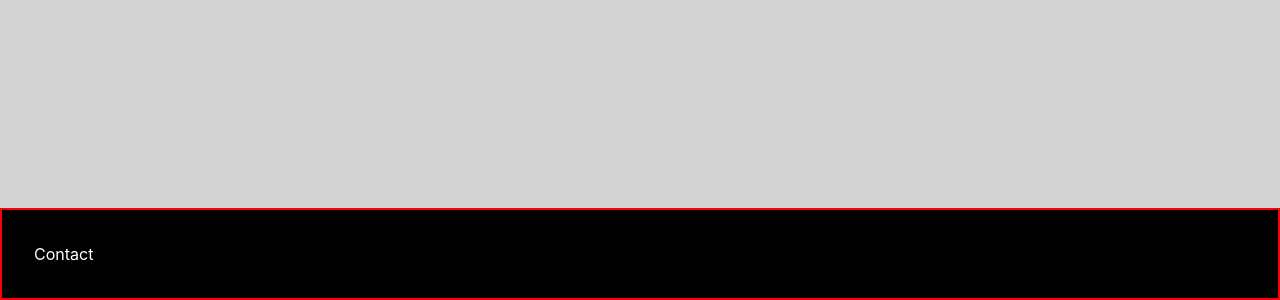
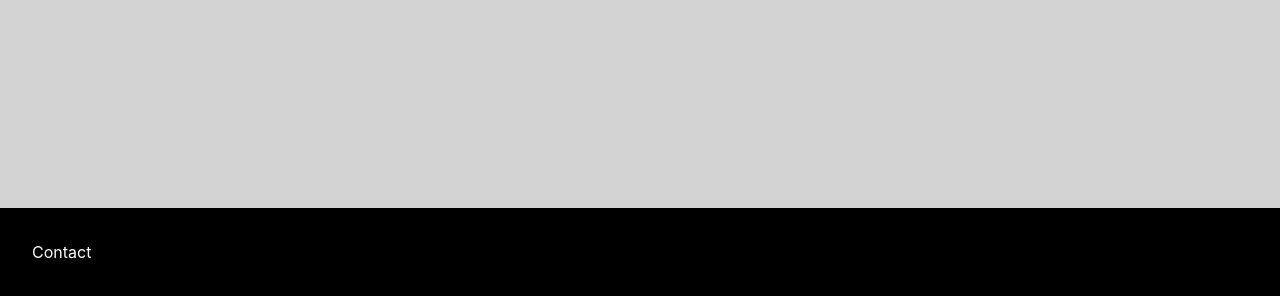
Before and after one commit to Krt-11/Website, a React (Vite) app in the folder personal-website/: page / in a window 1280 px wide. Shown: the part 2032-2332 px from the top of the page. Built offline with nearby package versions, Linux system fonts and the light colour scheme.

Commit message:
refactor: remove border

```diff
--- a/personal-website/src/App.tsx
+++ b/personal-website/src/App.tsx
@@ -44,7 +44,6 @@ const App: React.FC = () => {
             padding: "2rem",
             backgroundColor: "black",
             color: "white",
-            border: "solid red 2px",
           }}
         >
           Contact
```
